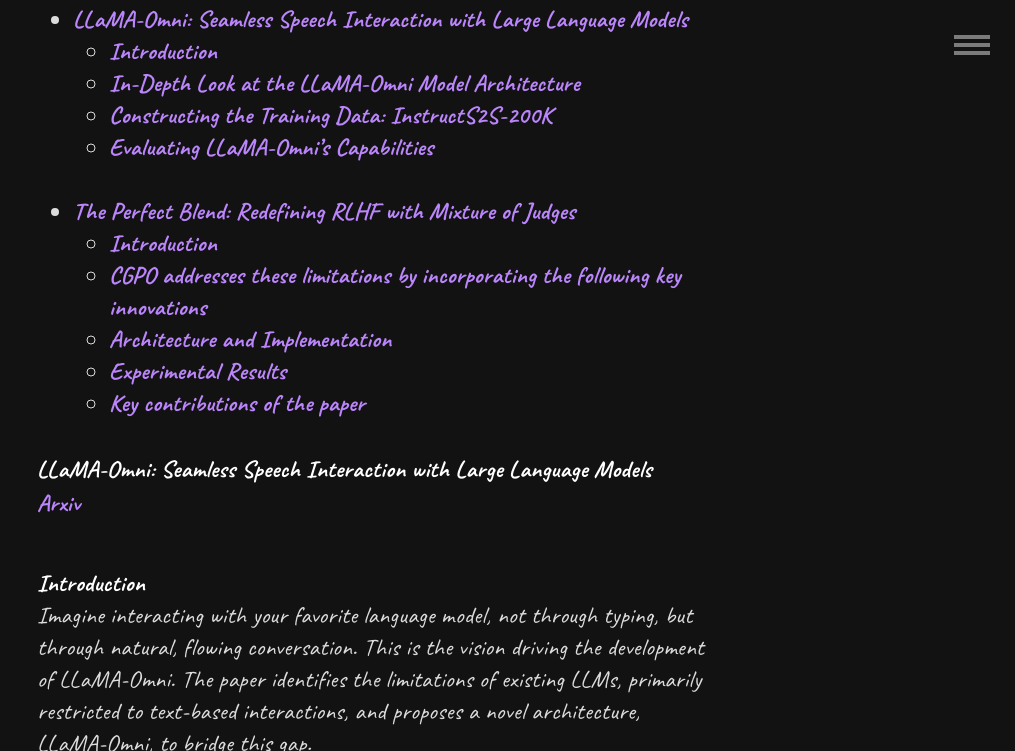
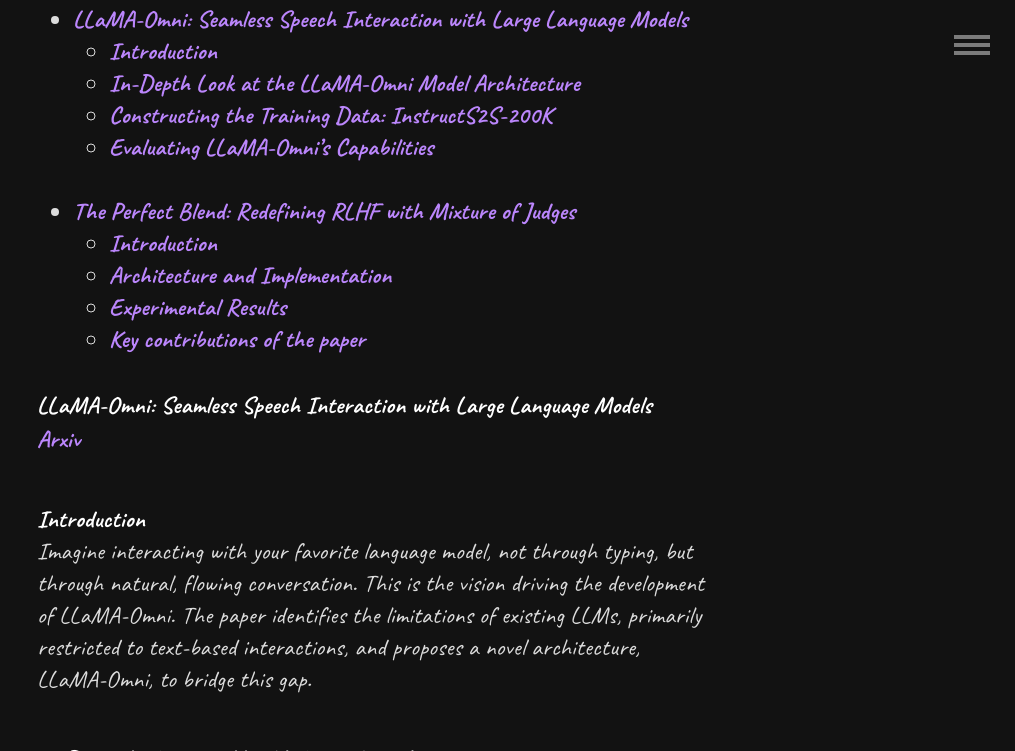
Before and after one commit to spraphul/blog, a Jekyll site: the page built from _posts/2024-10-02-paper-summaries.md, in a window 1280 px wide and 900 px high, scrolled down 340 px, cut to the strip 0-751 px from the top of the window. Shown: the whole strip, without its empty margins (265-1280 px from the left). Built offline with Jekyll 4.4.1, drawn with Linux system fonts in a browser that asks for light colours; some web fonts are replaced.

Commit message:
Update 2024-10-02-paper-summaries.md

```diff
--- a/_posts/2024-10-02-paper-summaries.md
+++ b/_posts/2024-10-02-paper-summaries.md
@@ -105,7 +105,7 @@
 - Different tasks may have conflicting objectives, leading to compromises in performance when using a linear combination of reward models.
 - A uniform RLHF optimizer setup across all tasks can be suboptimal as different tasks might benefit from different hyperparameter settings.
 
-## CGPO addresses these limitations by incorporating the following key innovations
+**CGPO addresses these limitations by incorporating the following key innovations**
 
 **1. Mixture of Judges (MoJs):**
 - Instead of relying solely on reward models, CGPO introduces two types of judges: **rule-based** and **LLM-based**.
```
